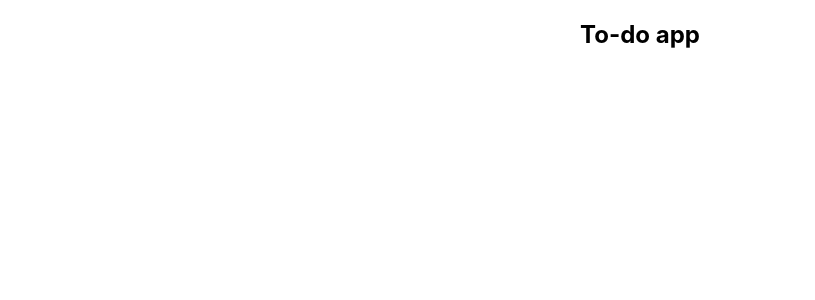
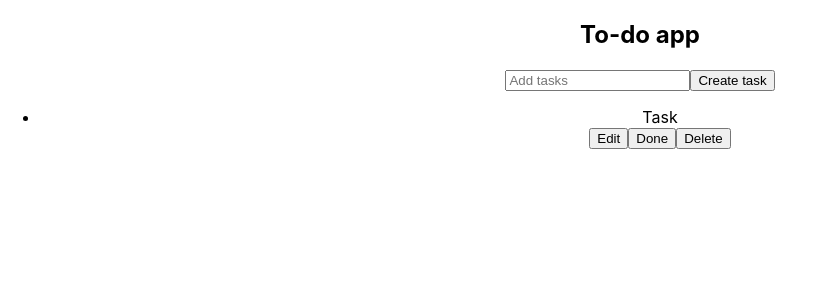
Before and after one commit to irriz-jayy/todoo, a React (Create React App) app: page / in a window 1280 px wide. Shown: the top 300 px of the page, without its empty margins (0-815 px from the left). Built offline with nearby package versions, Linux system fonts and the light colour scheme.

Commit message:
added components

```diff
--- a/src/App.js
+++ b/src/App.js
@@ -1,9 +1,13 @@
 import "./App.css";
+import TodoForm from "./components/TodoForm";
+import TodoList from "./components/TodoList";
 
 function App() {
   return (
     <div className="App">
       <h2>To-do app</h2>
+      <TodoForm />
+      <TodoList />
     </div>
   );
 }
--- /dev/null
+++ b/src/components/TodoForm.jsx
@@ -0,0 +1,12 @@
+import React from "react";
+
+function TodoForm() {
+  return (
+    <>
+      <input type="text" value="" placeholder="Add tasks" />
+      <button>Create task</button>
+    </>
+  );
+}
+
+export default TodoForm;
--- /dev/null
+++ b/src/components/TodoList.jsx
@@ -0,0 +1,16 @@
+import React from "react";
+
+function TodoList() {
+  return (
+    <>
+      <ul>
+        <li>Task</li>
+        <button>Edit</button>
+        <button>Done</button>
+        <button>Delete</button>
+      </ul>
+    </>
+  );
+}
+
+export default TodoList;
```
